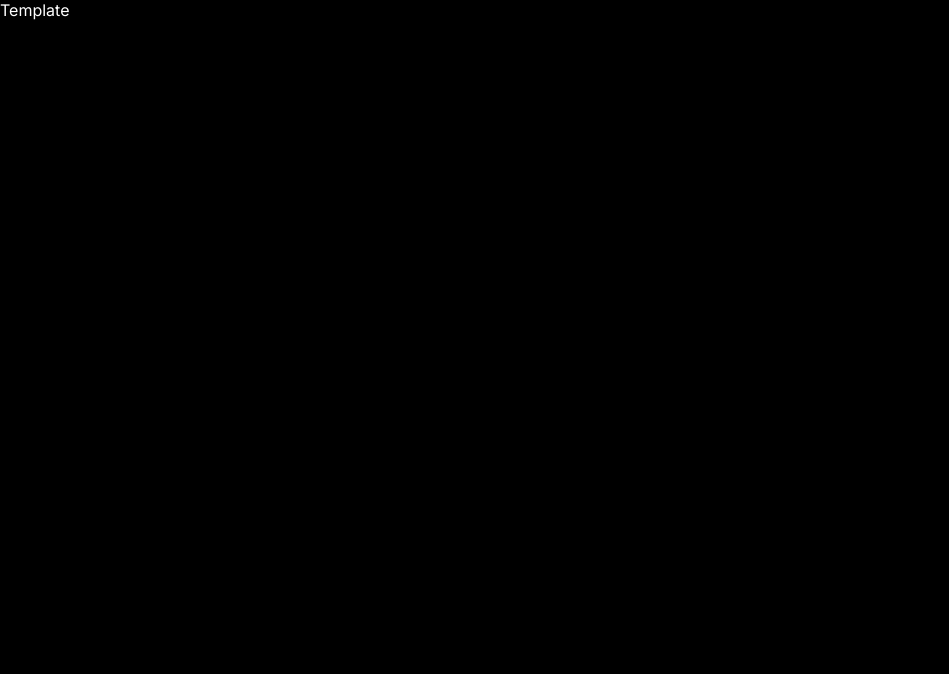
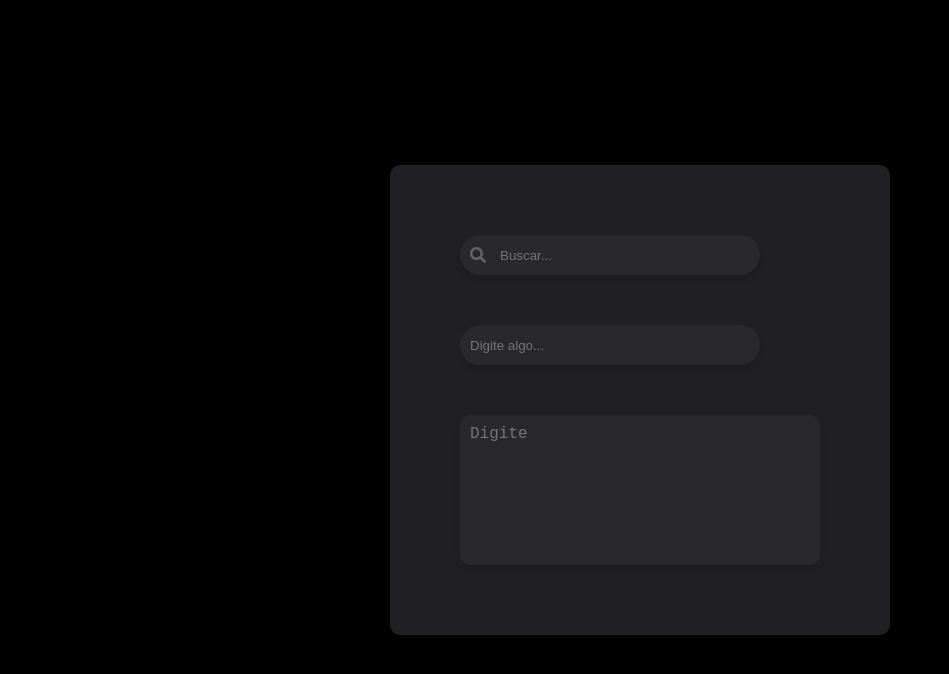
Before and after one commit to matheuscarvalheira/DynaPost, a Next.js app in the folder frontend/: page / in a window 1280 px wide. Shown: the top 674 px of the page, without its empty margins (0-949 px from the left). Built offline with nearby package versions, Linux system fonts and the light colour scheme.

Commit message:
Adjust components: Input, Textarea, and Modal

```diff
--- a/frontend/src/app/page.tsx
+++ b/frontend/src/app/page.tsx
@@ -1,9 +1,22 @@
-import { HomeTemplate } from "@/templates/home";
+"use client";
+
+import React, { useState } from 'react';
+import { Input } from '@/components/input';
+import { Textarea } from "@/components/textarea";
+import { Modal } from '@/components/modal';
 
 export default function Home() {
+  const [isModalOpen, setIsModalOpen] = useState(true);
+
+  const closeModal = () => setIsModalOpen(false);
+
   return (
     <div>
-      <HomeTemplate/>
+      <Modal isOpen={isModalOpen} onClose={closeModal}>
+        <Input placeholder="Buscar..." showIcon={true} />
+        <Input placeholder="Digite algo..." showIcon={false} />
+        <Textarea placeholder="Digite" />
+      </Modal>
     </div>
   );
 }
```
Also changed, not shown: 2 other files (tests, documents, lock files or other folders).
